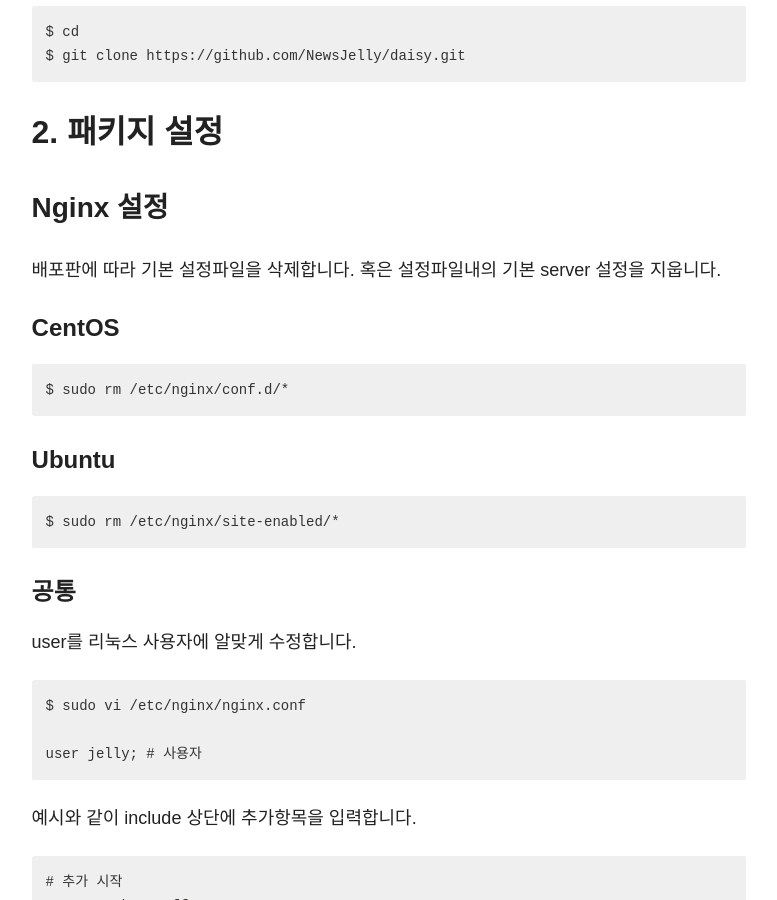
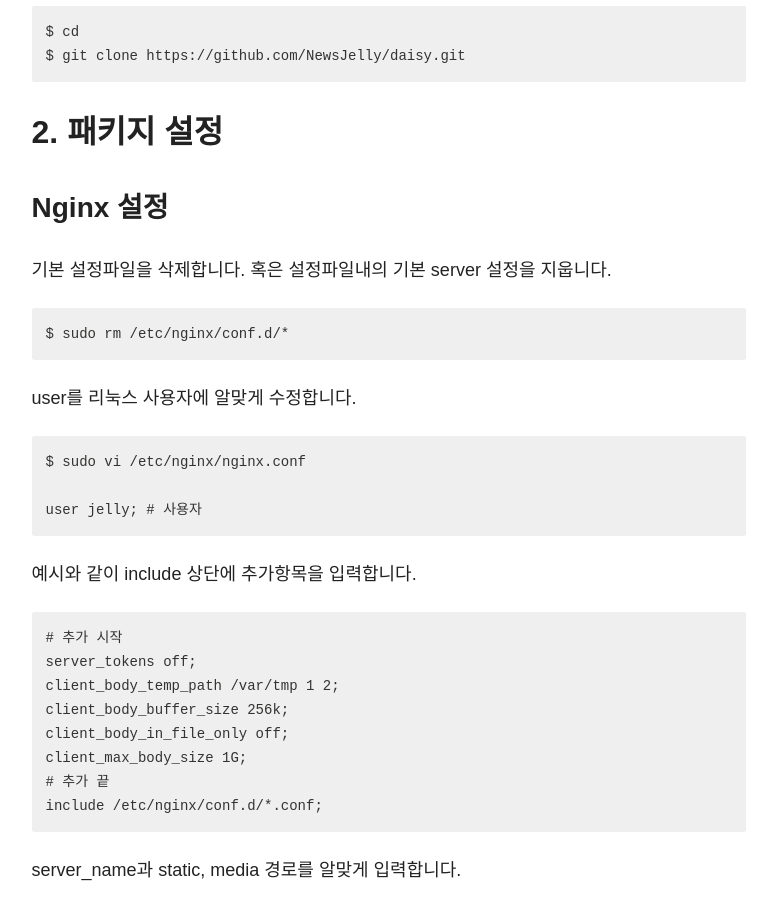
Before and after one commit to NewsJelly/newsjelly.github.com, a Jekyll site: the page built from draft/2016-11-18-#1.md, in a window 1280 px wide and 900 px high, scrolled down 1881 px. Shown: the whole window, without its empty margins (348-1125 px from the left). Built offline with Jekyll 4.4.1, drawn with Linux system fonts in a browser that asks for light colours; nearby versions of some CDN libraries; comment, search, counter and statistics services are not loaded.

Commit message:
#1 draft 수정

```diff
--- a/draft/2016-11-18-#1.md
+++ b/draft/2016-11-18-#1.md
@@ -51,14 +51,10 @@ comments: true
 
 ## 2. 패키지 설정
 ### Nginx 설정
-배포판에 따라 기본 설정파일을 삭제합니다. 혹은 설정파일내의 기본 server 설정을 지웁니다.
-#### CentOS
+기본 설정파일을 삭제합니다. 혹은 설정파일내의 기본 server 설정을 지웁니다.
+
     $ sudo rm /etc/nginx/conf.d/*
 
-#### Ubuntu
-    $ sudo rm /etc/nginx/site-enabled/*
-
-#### 공통
 user를 리눅스 사용자에 알맞게 수정합니다.
 
     $ sudo vi /etc/nginx/nginx.conf
```
Also changed, not shown: other parts of draft/2016-11-18-#1.md (+1 -0 lines).
